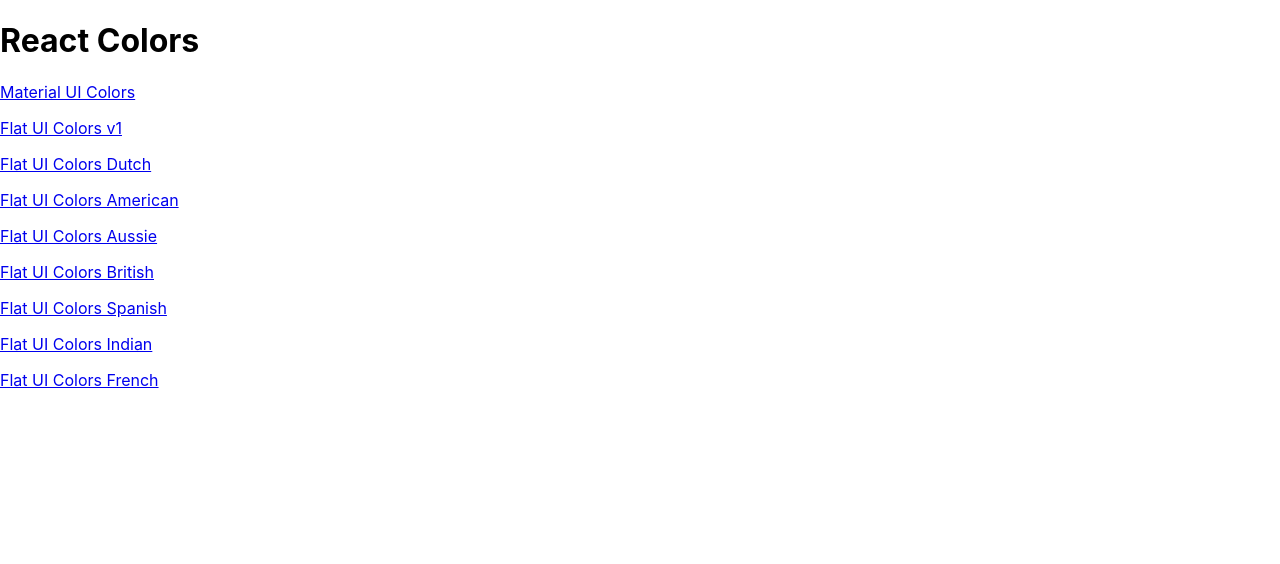
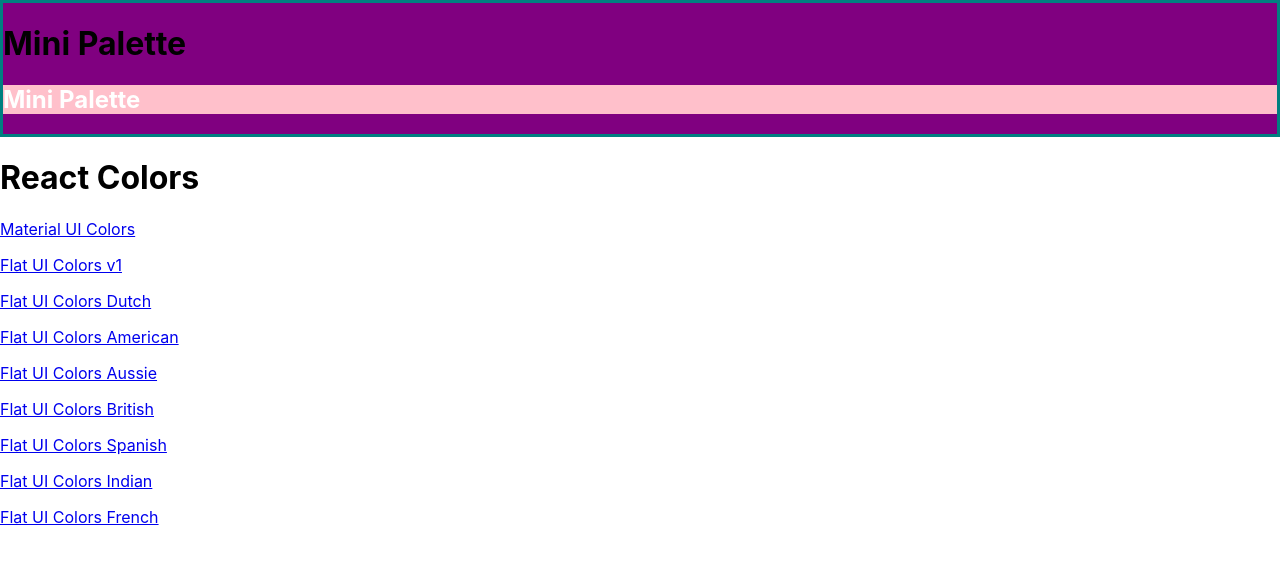
Before and after one commit to Ethan-Barton/React-Colors-App, a React (Create React App) app: page / in a window 1280 px wide. Shown: the top 564 px of the page. Built offline with nearby package versions, Linux system fonts and the light colour scheme.

Commit message:
Add withStyles with demo styles

```diff
--- a/package.json
+++ b/package.json
@@ -5,6 +5,7 @@
   "dependencies": {
     "@material-ui/core": "^4.11.0",
     "@material-ui/icons": "^4.9.1",
+    "@material-ui/styles": "^4.10.0",
     "@testing-library/jest-dom": "^4.2.4",
     "@testing-library/react": "^9.5.0",
     "@testing-library/user-event": "^7.2.1",
--- /dev/null
+++ b/src/MiniPalette.js
@@ -0,0 +1,29 @@
+import React from "react";
+import { withStyles } from "@material-ui/styles";
+
+const styles = {
+	main: {
+		backgroundColor: "purple",
+		border: "3px solid teal"
+	},
+	secondary: {
+		backgroundColor: "pink",
+		"& h1": {
+			color: "white"
+		}
+	}
+};
+
+function MiniPalette(props) {
+	const { classes } = props;
+	return (
+		<div className={classes.main}>
+			<h1>Mini Palette</h1>
+			<section className={classes.secondary}>
+				<h1>Mini Palette</h1>
+			</section>
+		</div>
+	);
+}
+
+export default withStyles(styles)(MiniPalette);
--- a/src/PaletteList.js
+++ b/src/PaletteList.js
@@ -1,11 +1,13 @@
 import React, { Component } from "react";
 import { Link } from "react-router-dom";
+import MiniPalette from "./MiniPalette";
 
 export default class PaletteList extends Component {
 	render() {
 		const { palettes } = this.props;
 		return (
 			<div>
+				<MiniPalette />
 				<h1>React Colors</h1>
 				{palettes.map((palette) => (
 					<p>
```
